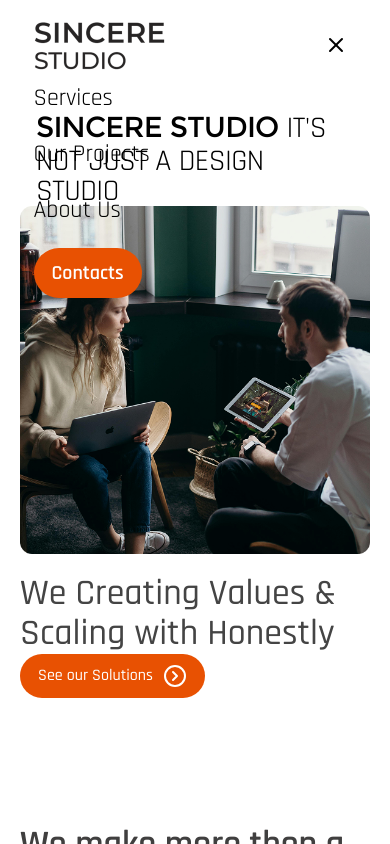
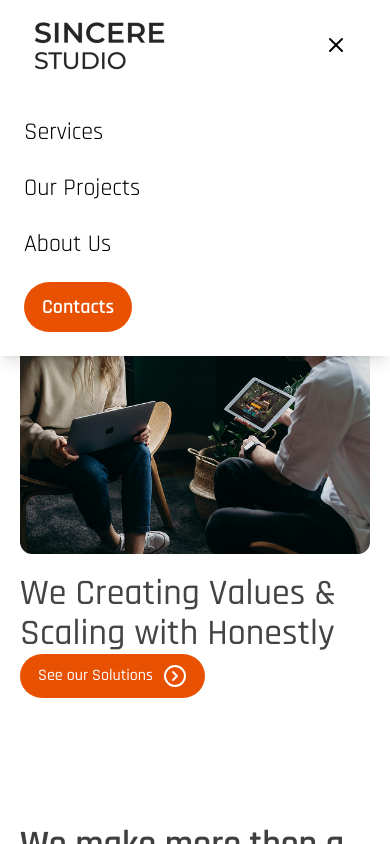
Before and after one commit to cristianccgg/sincere-studio, a React (Vite) app: page / in a window 390 px wide. Both pictures are taken after a click on the icon 335 px from the left and 45 px from the top of the page. Shown: the top 844 px of the page. Built offline with nearby package versions, Linux system fonts and the light colour scheme.

Commit message:
Update Navbar.jsx

```diff
--- a/src/components/Navbar.jsx
+++ b/src/components/Navbar.jsx
@@ -34,7 +34,7 @@ const Navbar = () => {
         <Button size="navbar">Contacts</Button>
       </div>
       {isMenuOpen && (
-        <div className="text-[24px] md:hidden gap-5 absolute top-20 flex flex-col items-start">
+        <div className="text-[24px] md:hidden gap-5 absolute top-22.5 left-0 right-0 flex flex-col items-start bg-white p-6 z-50 shadow-lg">
           <button className=" cursor-pointer hover:underline hover:underline-offset-[25%] hover:decoration-[#8A38F5]">
             Services
           </button>
```
